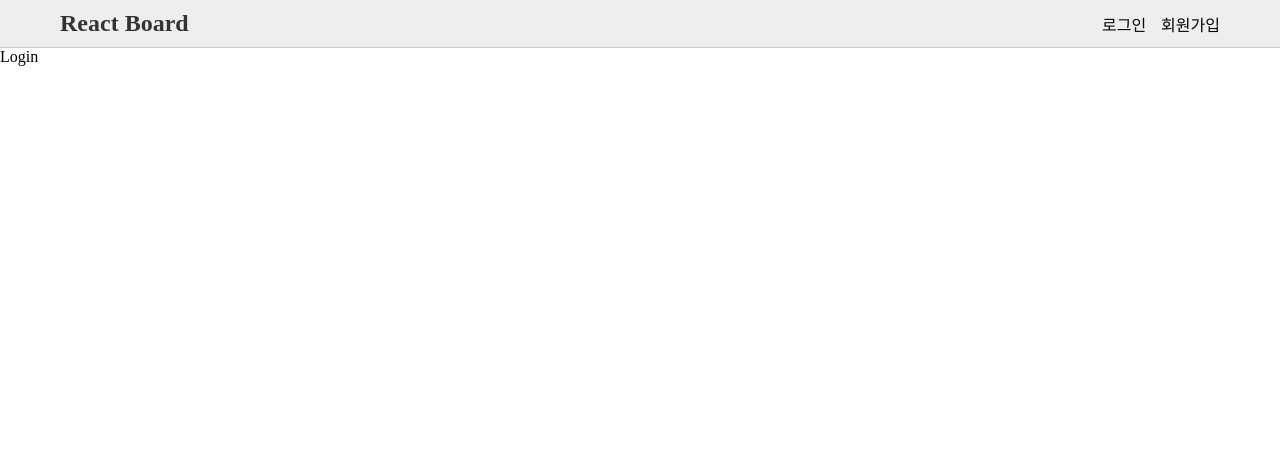
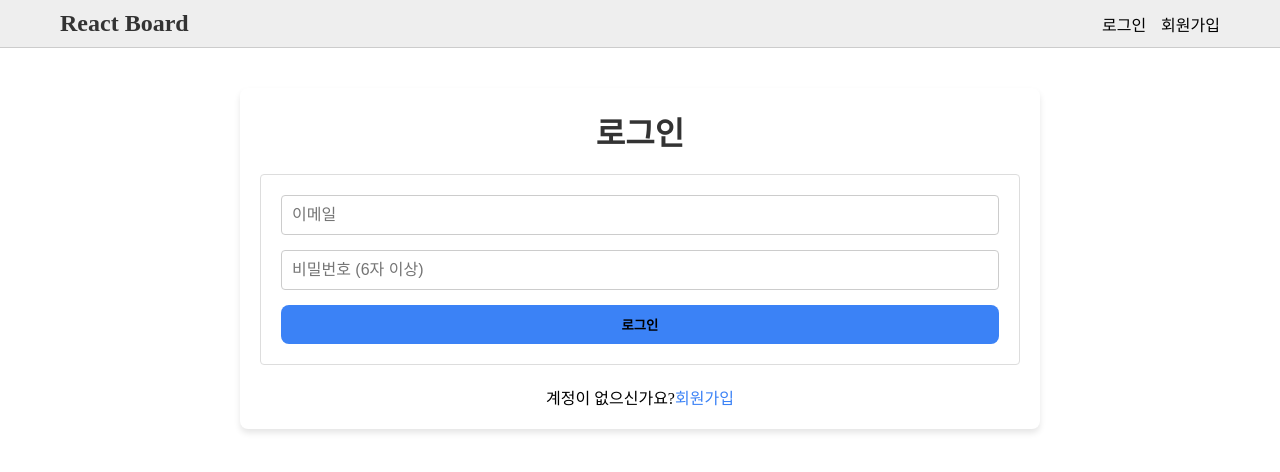
Before and after one commit to hanm9el/lecture-15-board, a React (Vite) app: page /login in a window 1280 px wide. Shown: the top 472 px of the page. Built offline with nearby package versions, Linux system fonts and the light colour scheme; no server answers.

Commit message:
Login 작성 완료

```diff
--- a/src/pages/(auth)/Login.tsx
+++ b/src/pages/(auth)/Login.tsx
@@ -1,4 +1,73 @@
+import { Container, Form, Input, Switcher, Title } from "../../styles/auth.tsx";
+import { ActionButton } from "../../styles/styles.tsx";
+import { Link, useNavigate } from "react-router";
+import { useForm } from "react-hook-form";
+import type { AuthFormType } from "./Register.tsx";
+import { signInWithEmailAndPassword } from "firebase/auth";
+import { auth } from "../../firebase.ts";
+import { FirebaseError } from "firebase/app";
+
 function Login() {
-    return <>Login</>;
+    const navigate = useNavigate();
+    const {
+        register,
+        handleSubmit,
+        formState: { errors },
+        setError,
+    } = useForm<AuthFormType>();
+
+    const onSubmit = async (data: AuthFormType) => {
+        try {
+            await signInWithEmailAndPassword(auth, data.email, data.password);
+            navigate("/");
+        } catch (e) {
+            if (e instanceof FirebaseError) {
+                // 사용자가 없습니다 => X
+                // 사용자는 있지만, 비밀번호가 틀렸습니다 => X
+                // 입력된 정보로 사용자 정보를 조회했을 때 없으면 => invalid-credential 로만 출력해줌
+                if (e.code === "auth/invalid-credential") {
+                    setError("root", {
+                        message: " 이메일 또는 비밀번호가 올바르지 않습니다.",
+                    });
+                }
+            } else {
+                setError("root", { message: "로그인에 실패하였습니다." });
+            }
+        }
+    };
+
+    return (
+        <Container>
+            <Title>로그인</Title>
+            <Form onSubmit={handleSubmit(onSubmit)}>
+                <Input
+                    {...register("email", {
+                        required: " 이메일은 필수 입력입니다.",
+                    })}
+                    type={"email"}
+                    placeholder={"이메일"}
+                />
+
+                <Input
+                    {...register("password", {
+                        required: "비밀번호는 필수입력입니다.",
+                        minLength: {
+                            value: 6,
+                            message: "비밀번호는 6자 이상이어야 합니다.",
+                        },
+                    })}
+                    type={"password"}
+                    placeholder={"비밀번호 (6자 이상)"}
+                />
+                {errors.email && <p>{errors.email.message}</p>}
+                <ActionButton>로그인</ActionButton>
+                {errors.root && <p>{errors.root.message}</p>}
+            </Form>
+            <Switcher>
+                계정이 없으신가요?<Link to={"/register"}>회원가입</Link>
+            </Switcher>
+        </Container>
+    );
 }
+
 export default Login;
--- a/src/pages/(auth)/Register.tsx
+++ b/src/pages/(auth)/Register.tsx
@@ -1,53 +1,12 @@
-import { Link, useNavigate } from "react-router";
-import styled from "styled-components";
-import { ActionButton } from "../../styles/styles.tsx";
-import { useForm } from "react-hook-form";
 import { auth } from "../../firebase.ts";
 import { createUserWithEmailAndPassword } from "firebase/auth";
 import { FirebaseError } from "firebase/app";
+import { Link, useNavigate } from "react-router";
+import { useForm } from "react-hook-form";
+import { Container, Form, Input, Switcher, Title } from "../../styles/auth.tsx";
+import { ActionButton } from "../../styles/styles.tsx";
 
-const Container = styled.div`
-    width: 100%;
-    max-width: 800px;
-    margin: 40px auto;
-    padding: 20px;
-    background-color: white;
-    border-radius: 8px;
-    box-shadow: 0 4px 6px rgba(0, 0, 0, 0.1);
-`;
-
-const Title = styled.h1`
-    color: #333;
-    text-align: center;
-    margin-bottom: 20px;
-`;
-
-const Form = styled.form`
-    display: flex;
-    flex-direction: column;
-    gap: 15px;
-    border: 1px solid #ddd;
-    padding: 20px;
-    border-radius: 4px;
-`;
-
-const Input = styled.input`
-    padding: 10px;
-    border: 1px solid #ccc;
-    border-radius: 4px;
-    font-size: 16px;
-`;
-
-const Switcher = styled.p`
-    text-align: center;
-    margin-top: 20px;
-
-    a {
-        color: #3b82f6;
-    }
-`;
-
-type AuthFormType = {
+export type AuthFormType = {
     email: string;
     password: string;
 };
@@ -79,7 +38,6 @@ function Register() {
             } else {
                 setError("root", { message: " 회원가입이 실패되었습니다." });
             }
-
         }
     };
 
@@ -111,7 +69,7 @@ function Register() {
                 {errors.root && <p>{errors.root.message}</p>}
             </Form>
             <Switcher>
-                이미 계정이 있으신가요? <Link to={"/login"}>로그인</Link>
+                계정이 없으신가요?<Link to={"/register"}>회원가입</Link>
             </Switcher>
         </Container>
     );
--- /dev/null
+++ b/src/styles/auth.tsx
@@ -0,0 +1,42 @@
+import styled from "styled-components";
+
+export const Container = styled.div`
+    width: 100%;
+    max-width: 800px;
+    margin: 40px auto;
+    padding: 20px;
+    background-color: white;
+    border-radius: 8px;
+    box-shadow: 0 4px 6px rgba(0, 0, 0, 0.1);
+`;
+
+export const Title = styled.h1`
+    color: #333;
+    text-align: center;
+    margin-bottom: 20px;
+`;
+
+export const Form = styled.form`
+    display: flex;
+    flex-direction: column;
+    gap: 15px;
+    border: 1px solid #ddd;
+    padding: 20px;
+    border-radius: 4px;
+`;
+
+export const Input = styled.input`
+    padding: 10px;
+    border: 1px solid #ccc;
+    border-radius: 4px;
+    font-size: 16px;
+`;
+
+export const Switcher = styled.p`
+    text-align: center;
+    margin-top: 20px;
+
+    a {
+        color: #3b82f6;
+    }
+`;
```
